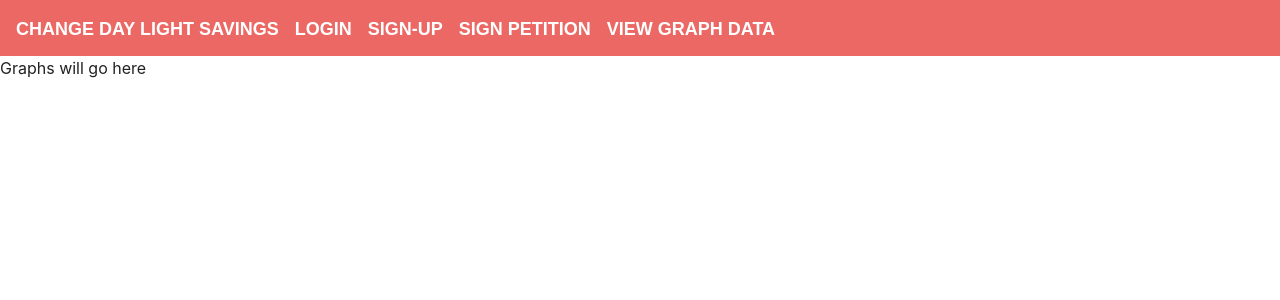
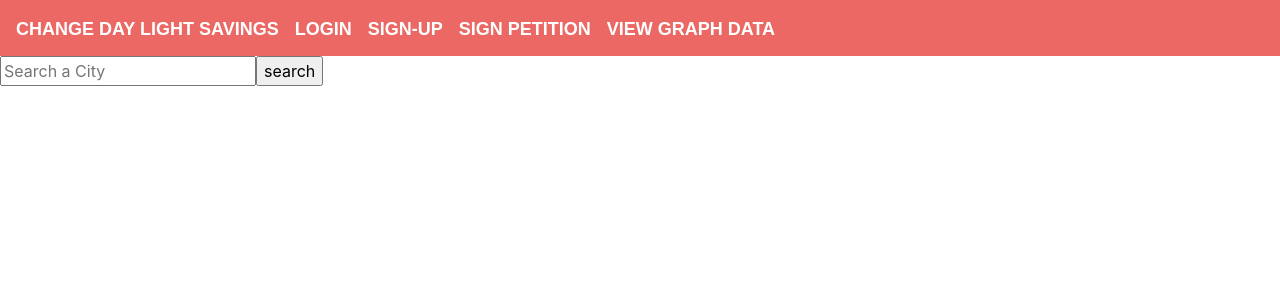
Before and after one commit to taylorhackbart/BrightLand-Properties, a React (Create React App) app in the folder client/: page /graphs in a window 1280 px wide. Shown: the top 300 px of the page. Built offline with nearby package versions, Linux system fonts and the light colour scheme; a web font is replaced by a local one.

Commit message:
got all api calls to work

```diff
--- /dev/null
+++ b/client/src/components/Search/index.js
@@ -0,0 +1 @@
+export {default} from "./search.js"
--- /dev/null
+++ b/client/src/components/Search/search.js
@@ -0,0 +1,42 @@
+import React, { useState } from "react"
+// import API from "../../utils/API"
+// import {Input, FormBtn} from "../../components/Form"
+
+
+
+function Search(props){
+ const [search, setSearch] = useState("")
+
+ const handleInputChange = (e) => {
+  //  const {name, value} = e.target
+   setSearch(e.target.value)
+ }
+const resetState = () => {
+  setSearch("")
+}
+ const startSearch = (e) => {
+  e.preventDefault()
+  props.search(search)
+  resetState()
+
+ }
+  return(
+   <form>
+
+   <input
+    onChange={handleInputChange}
+    value={search}
+    type="text"
+    placeholder="Search a City"
+   />
+   <input
+   onClick={startSearch}
+   type= "submit"
+   value="search"
+   />
+
+
+   </form>
+ )
+}
+export default Search;
--- a/client/src/pages/Graphs/Graphs.js
+++ b/client/src/pages/Graphs/Graphs.js
@@ -1,10 +1,49 @@
-import React from "react"
+import React, { useState } from "react"
+// import API from "../../utils/API"
+// import {Input, FormBtn} from "../../components/Form"
+import Search from "../../components/Search"
+// const URL = `https://api.openweathermap.org/data/2.5/weather?q=${search}&appid=ddb7dc274b3d157577d5acb1cd78e0a6`
 
 function Graphs(){
- return(
-   <>
-   Graphs will go here
-   </>
+//  const [citySearch, setCitySearch] = useState({
+//    search: ""
+//  })
+
+
+ const searchCity = (search) => {
+  fetch(`https://api.openweathermap.org/data/2.5/weather?q=${search}&appid=ddb7dc274b3d157577d5acb1cd78e0a6`)
+  .then(response => {
+    response.json()
+    .then(data=>{
+      console.log(data.coord)
+      const lng = (data.coord.lon)
+      const lat = (data.coord.lat)
+      fetch(`https://api.ipgeolocation.io/astronomy?apiKey=eaae8bc7476c441fab504887b3a7c3a8&lat=${lat}&long=${lng}`)
+      .then(res => {
+        res.json()
+        .then(newData=> {
+          console.log(newData)
+        })
+      })
+    })
+  })
+ }
+  return(
+   <div>
+   {/* <Input
+    onChange={handleInputChange}
+    value={state}
+    type="search"
+    placeholder="Search a City"
+   />
+   <FormBtn
+   onClick={handleFormSubmit}
+   >
+   Submit
+   </FormBtn>
+   Graphs will go here */}
+   <Search search={searchCity} />
+   </div>
  )
 }
 export default Graphs;
--- a/client/src/utils/API.js
+++ b/client/src/utils/API.js
@@ -16,5 +16,14 @@ export default {
   // Saves a User to the database
   saveUser: function(userData) {
     return axios.post("/api/user", userData);
+  },
+  getSunset: function(search){
+    return axios.get("https://api.sunrise-sunset.org/json" + search)
+  },
+  getCity: function(search){
+    return axios({
+      method: "GET",
+      url: `https://api.openweathermap.org/data/2.5/weather?q=${search}&appid=ddb7dc274b3d157577d5acb1cd78e0a6`
+    })
   }
 };
```
